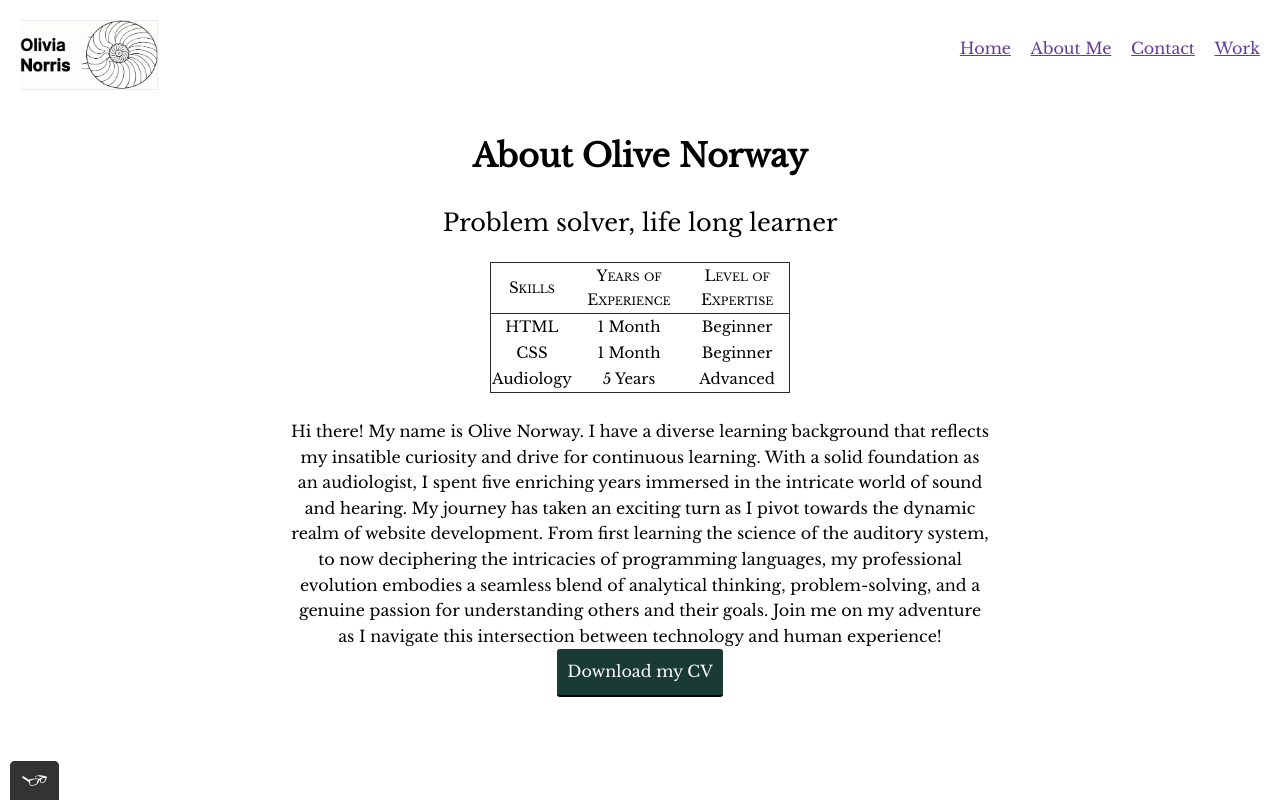
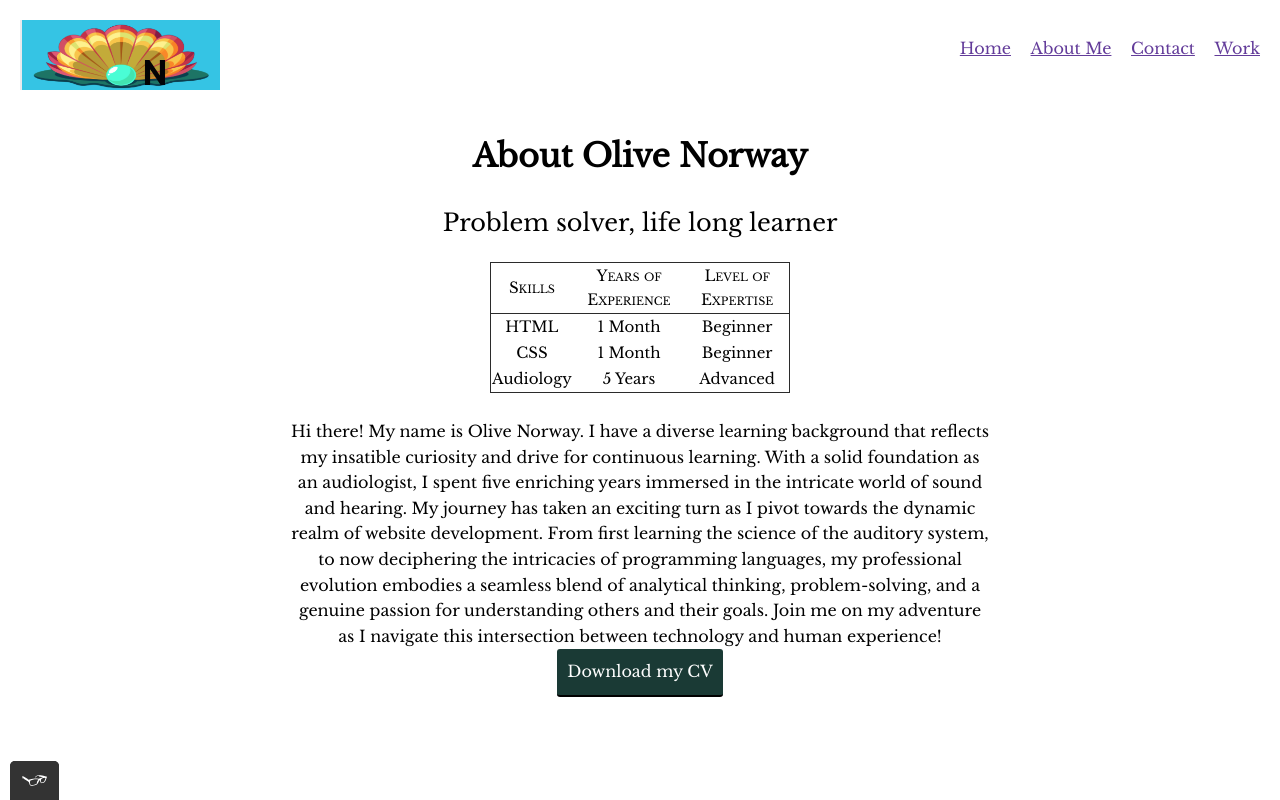
Before and after one commit to onorris/portfolio-website, a plain HTML site: page about.html in a window 1280 px wide. Drawn offline with nearby package versions, Linux system fonts and the light colour scheme.

Commit message:
Changed logo on all pages to ON logo

```diff
--- a/about.html
+++ b/about.html
@@ -15,7 +15,7 @@
 
 <!--Header including logo and the main navigation-->
 <header class="page-header">
-    <img witdh="200" height="70px" src="img\simple logo.png" alt="Personal logo of Olivia Norris, a text logo that consists of my name and image of nautilus shell">
+    <img width="200" height="70px" src="img\ON logo.png" alt="Personal logo of Olive Norway, image of nautilus shell">
     <nav class="main-navigation page-header_item">
         <ul role="menubar" class="navigation-list">
             <li role="presentation">
```
Also changed, not shown: contact.html (+1 -1 lines), index.html (+1 -1 lines), work.html (+1 -1 lines), img/ON logo.png (added).
